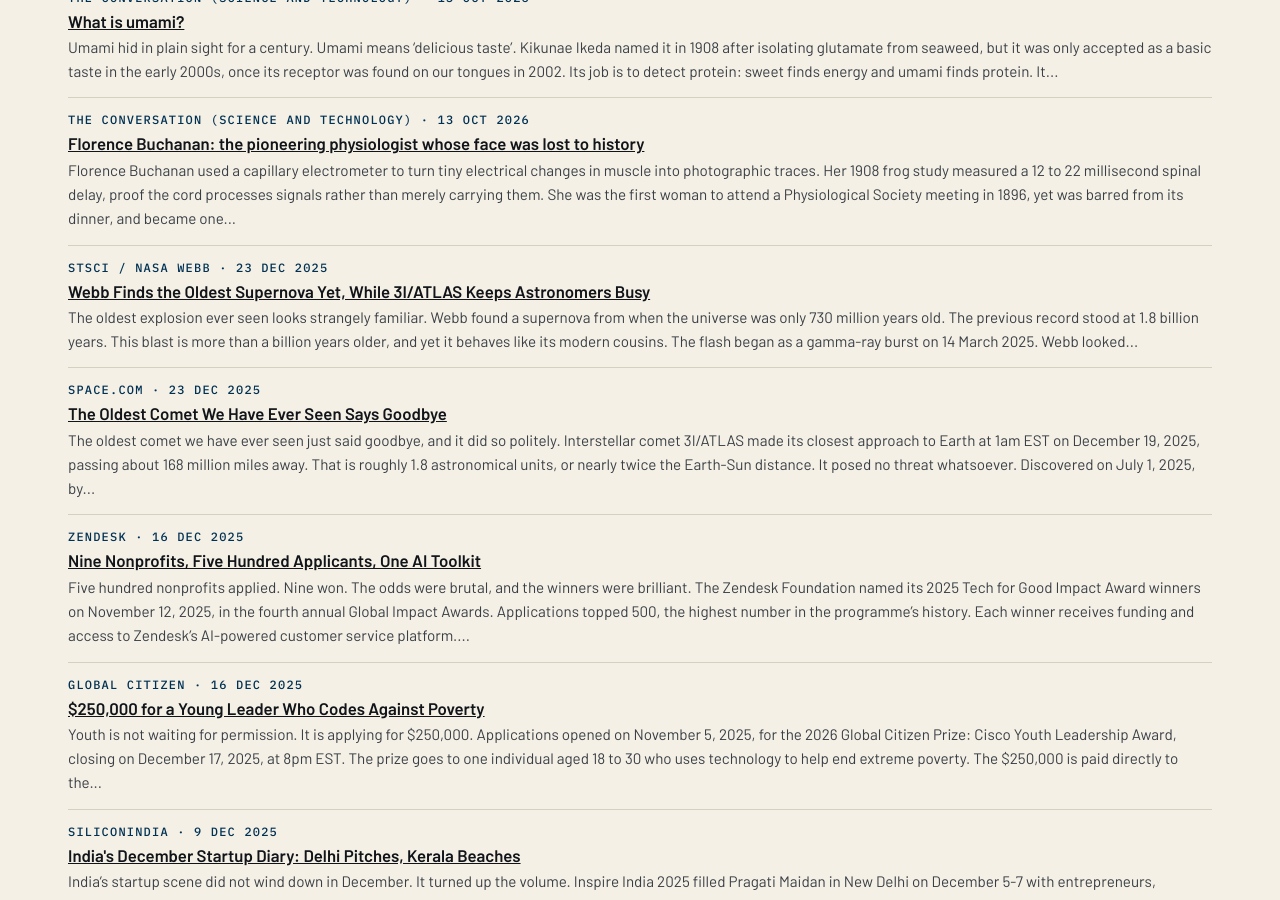
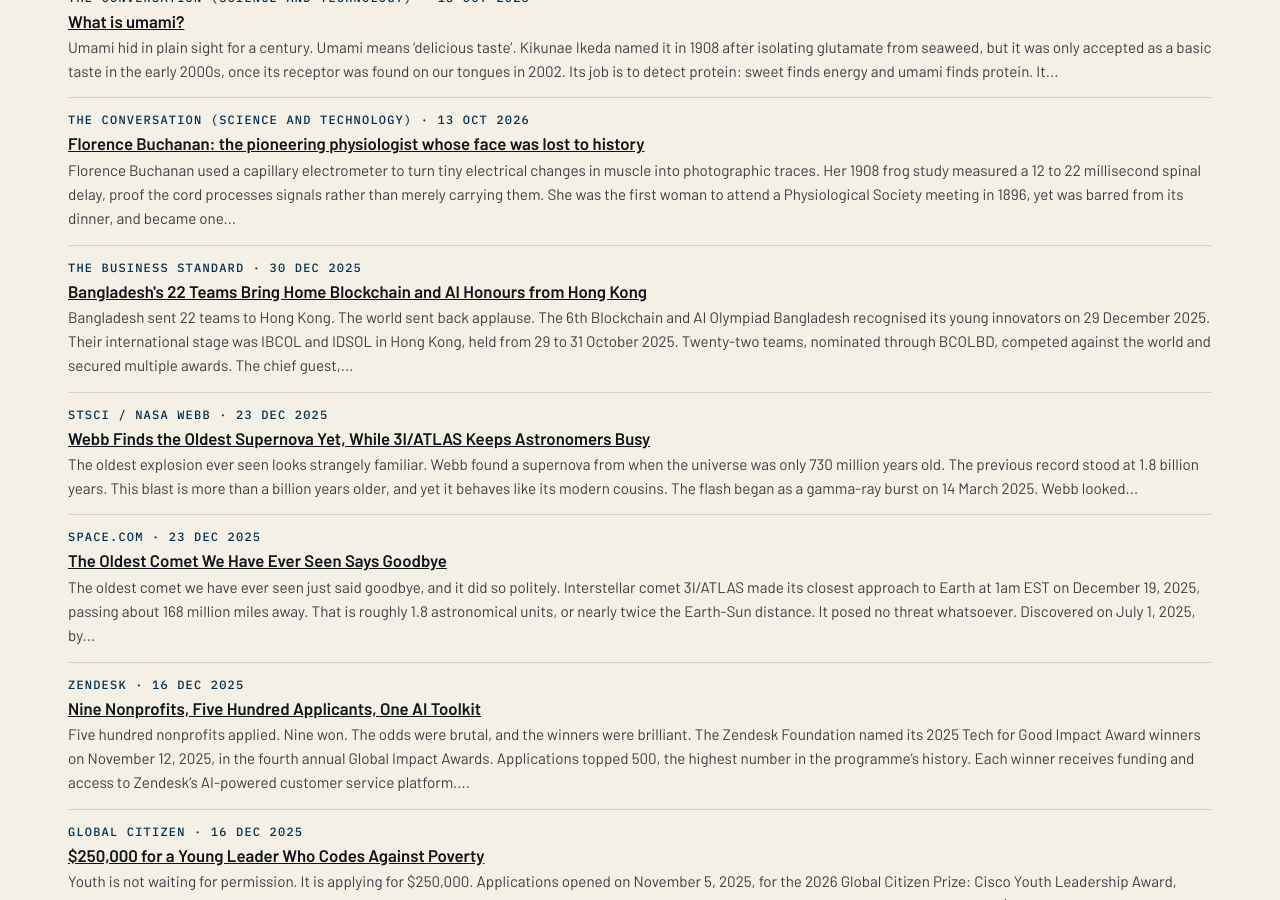
Before and after one commit to katz-news/katz.news, a Jekyll site: the page built from briefs/index.html, in a window 1280 px wide and 900 px high, scrolled down 14549 px. Built offline with Jekyll 4.4.1, drawn with Linux system fonts in a browser that asks for light colours.

```diff
--- a/_data/build.yml
+++ b/_data/build.yml
@@ -1 +1 @@
-published_at: 2026-11-06T18:48:36Z
+published_at: 2026-11-06T18:49:35Z
--- /dev/null
+++ b/_posts/briefs/2026-11-06-bangladeshs-22-teams-bring-home-blockchain-and-ai-honours-from-hong-kong.md
@@ -0,0 +1,17 @@
+---
+published: true
+title: Bangladesh's 22 Teams Bring Home Blockchain and AI Honours from Hong Kong
+date: 2025-12-30
+section: education
+source_name: The Business Standard
+source_url: https://www.tbsnews.net/economy/corporates/bangladeshi-teams-win-awards-ibcol-idsol-2025-1322051
+---
+Bangladesh sent 22 teams to Hong Kong. The world sent back applause.
+
+The 6th Blockchain and AI Olympiad Bangladesh recognised its young innovators on 29 December 2025. Their international stage was IBCOL and IDSOL in Hong Kong, held from 29 to 31 October 2025. Twenty-two teams, nominated through BCOLBD, competed against the world and secured multiple awards.
+
+The chief guest, Sheesh Haider Chowdhury, Secretary of the ICT Division, handed over prize cheques to the winners. The ceremony also drew MIT professor Alan Edelman, BRAC vice-chancellor Syed Ferhat Anwar, and Paul Frost of the US Embassy in Dhaka. Support, in this case, arrived in person.
+
+The headline winners tell the story in taka. GreyDevs of BUET took the championship award of Tk 150,000. HashWizards of the University of Rajshahi took gold in artificial intelligence, worth Tk 100,000. At IBCOL itself, The Pitchers of IUT won gold in the engineering division for SafePass.
+
+The Olympiad is not a talent show, but rather a gateway to global competition. Since 2020 it has carried Bangladeshi students from Dhaka to the world stage. Bold, brilliant Bangladesh, now billing in blockchain.
```
